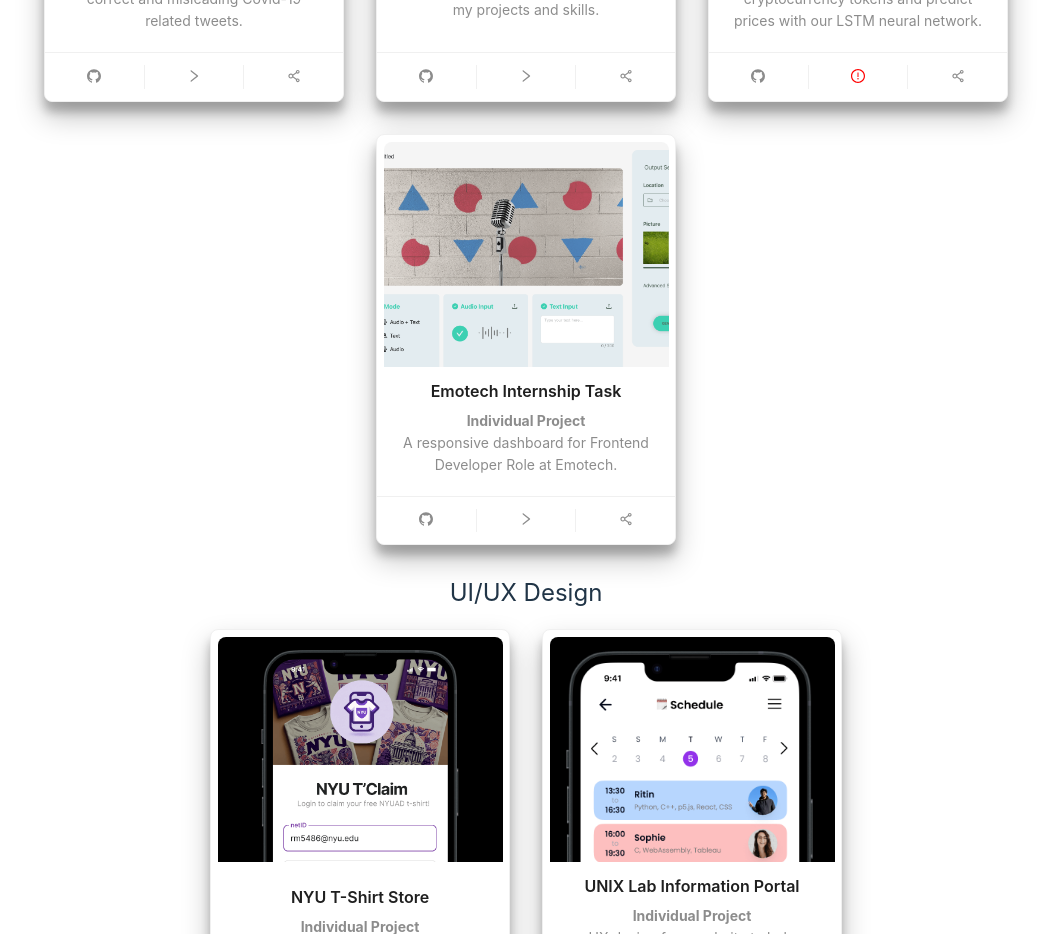
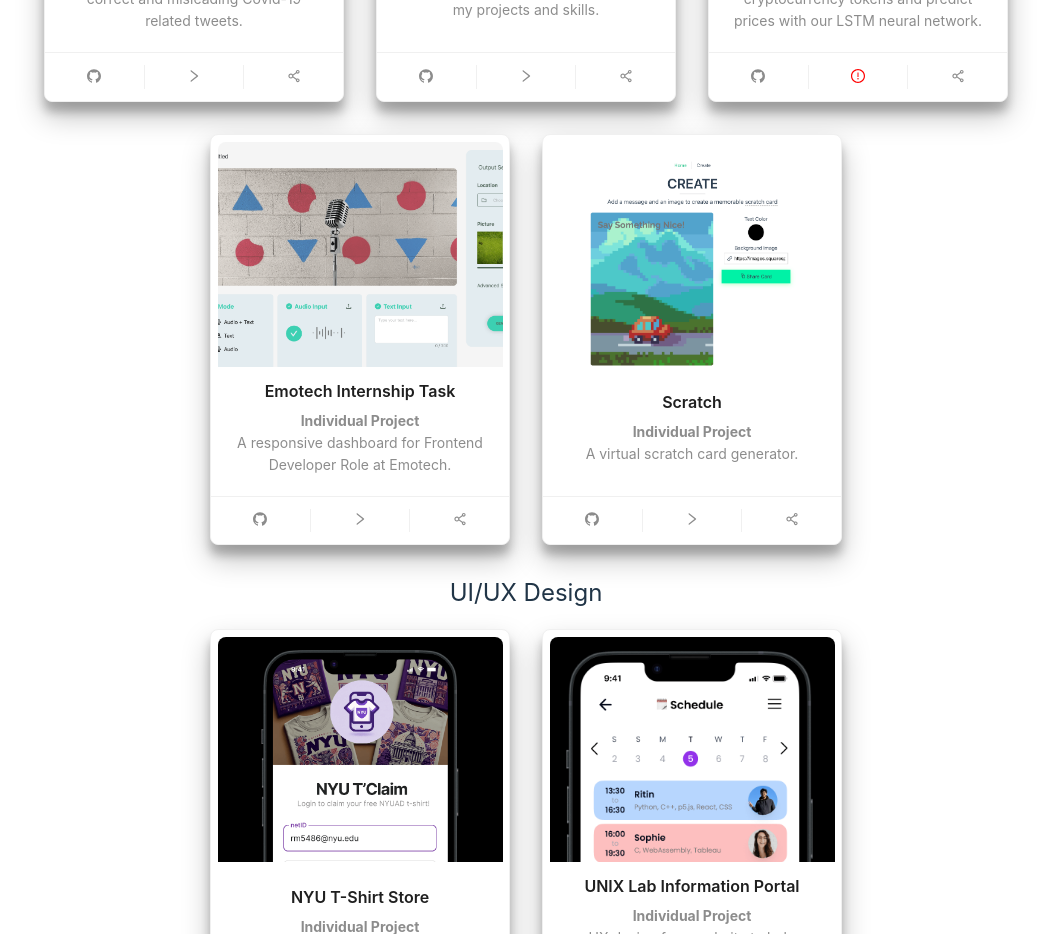
Before and after one commit to RitinDev/project-portfolio, a React (Vite) app: page /projects in a window 1280 px wide. Shown: the part 1600-2534 px from the top of the page, without its empty margins (114-1165 px from the left). Built offline with nearby package versions, Linux system fonts and the light colour scheme.

Commit message:
feat: add `scratch` project card

```diff
--- a/src/pages/projects/projects.json
+++ b/src/pages/projects/projects.json
@@ -182,5 +182,19 @@
     ],
     "deployed": true,
     "projectSubcategory": "CITIES"
+  },
+  {
+    "projectName": "Scratch",
+    "projectContributors": "Individual",
+    "projectDescription": "A virtual scratch card generator.",
+    "projectImage": "scratch.png",
+    "projectLink": "https://ritindev.github.io/scratch/",
+    "projectGithub": "https://github.com/RitinDev/scratch",
+    "projectTechStack": [
+      "Vue.js",
+      "CSS"
+    ],
+    "deployed": true,
+    "projectSubcategory": "Web Development"
   }
 ]
--- a/src/pages/projects/projects.tsx
+++ b/src/pages/projects/projects.tsx
@@ -15,6 +15,7 @@
 import CITIESDashboard from '../../assets/images/optimized/cities-dashboard.png'
 import CITIESDatasetDownload from '../../assets/images/optimized/cities-dataset-download.png'
 import CITIESAir from '../../assets/images/optimized/cities-air.png'
+import scratch from '../../assets/images/optimized/scratch.png'
 
 // Map image names to project images
 type imageMap = Record<string, string>
@@ -31,6 +32,7 @@
     'cities-dashboard.png': CITIESDashboard,
     'cities-dataset-download.png': CITIESDatasetDownload,
     'cities-air.png': CITIESAir,
+    'scratch.png': scratch
 }
 
 const Projects = () => {
```
Also changed, not shown: src/assets/images/optimized/scratch.png (added), src/assets/images/raw/scratch.png (added).
